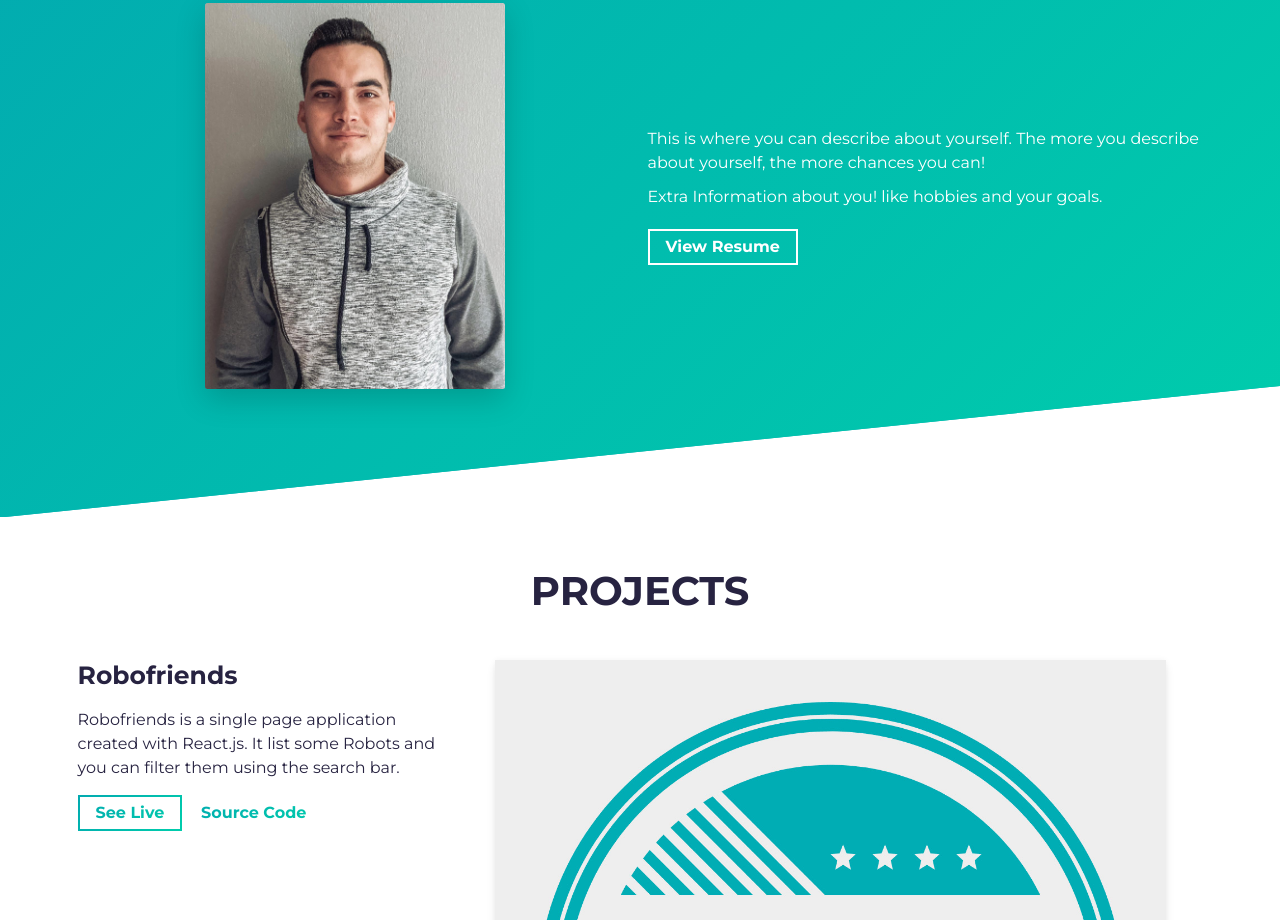
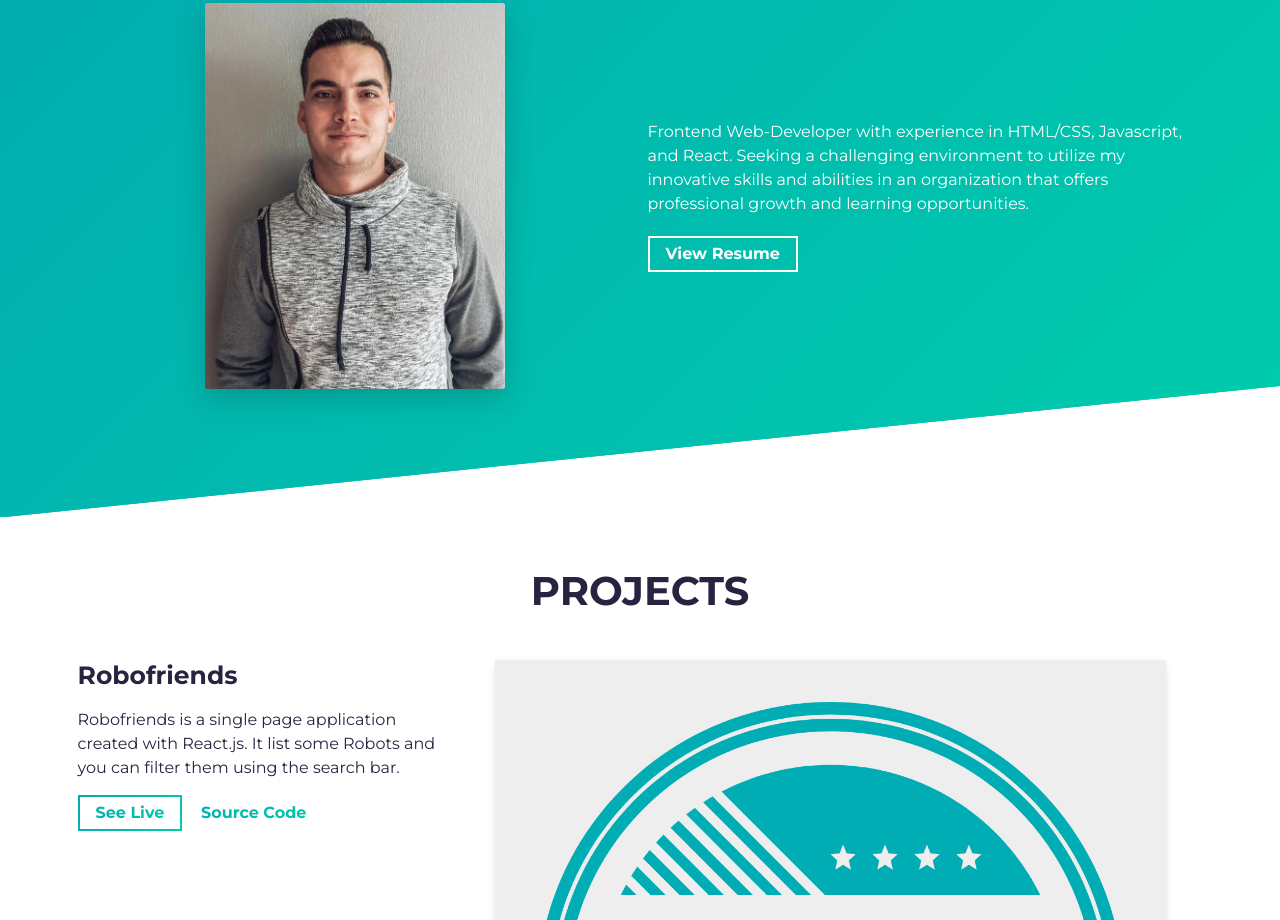
Before and after one commit to Mino001/My-Portfolio, a website built with Parcel: page src/index.html in a window 1280 px wide. Shown: the part 940-1860 px from the top of the page. Built offline with nearby package versions, Linux system fonts and the light colour scheme.

Commit message:
Update index.html

```diff
--- a/src/index.html
+++ b/src/index.html
@@ -68,11 +68,10 @@
           <div class="col-md-6 col-sm-12">
             <div class="about-wrapper__info load-hidden">
               <p class="about-wrapper__info-text">
-                This is where you can describe about yourself. The more you
-                describe about yourself, the more chances you can!
-              </p>
-              <p class="about-wrapper__info-text">
-                Extra Information about you! like hobbies and your goals.
+                Frontend Web-Developer with experience in HTML/CSS, Javascript, and
+                React. Seeking a challenging
+                environment to utilize my innovative skills and abilities in an organization that offers professional growth and learning
+                opportunities.
               </p>
               <span class="d-flex mt-3">
                 <a
```
